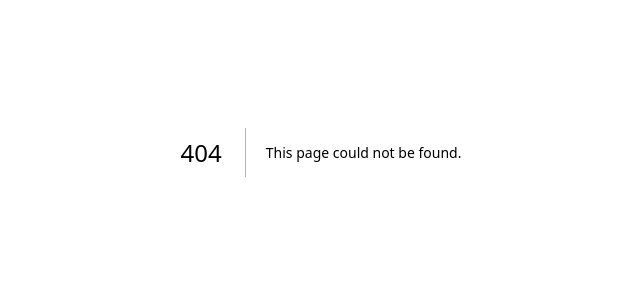
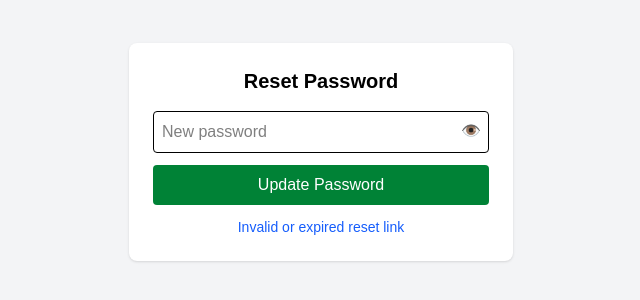
Before and after one commit to Ademiday00/dailyreportingsite, a Next.js app: page /forgotpassword in a window 1280 px wide. Before the commit this address had no page. Shown: the part 248-548 px from the top of the page, without its empty margins (319-959 px from the left). Built offline with nearby package versions, Linux system fonts and the light colour scheme; no server answers.

Commit message:
updated-v

```diff
--- /dev/null
+++ b/app/forgotpassword/page.tsx
@@ -0,0 +1,96 @@
+"use client";
+
+import { useEffect, useState } from "react";
+import { supabase } from "@/lib/supabaseClient";
+import { useRouter } from "next/navigation";
+
+export default function ResetPassword() {
+  const router = useRouter();
+
+  const [password, setPassword] = useState("");
+  const [message, setMessage] = useState("");
+  const [loading, setLoading] = useState(false);
+
+  // 👁️ NEW: toggle password visibility
+  const [showPassword, setShowPassword] = useState(false);
+
+  useEffect(() => {
+    const checkSession = async () => {
+      const { data } = await supabase.auth.getSession();
+
+      if (!data.session) {
+        setMessage("Invalid or expired reset link");
+      }
+    };
+
+    checkSession();
+  }, []);
+
+  const handleUpdate = async () => {
+    setLoading(true);
+    setMessage("");
+
+    const { error } = await supabase.auth.updateUser({
+      password,
+    });
+
+    if (error) {
+      setMessage(error.message);
+      setLoading(false);
+      return;
+    }
+
+    setMessage("Password updated successfully ✅");
+
+    setTimeout(() => {
+      router.push("/login");
+    }, 2000);
+
+    setLoading(false);
+  };
+
+  return (
+    <div className="h-screen flex items-center justify-center bg-gray-100">
+      <div className="bg-white p-6 rounded-lg shadow w-full max-w-sm">
+
+        <h2 className="text-xl font-bold mb-4 text-center text-black">
+          Reset Password
+        </h2>
+
+        {/* PASSWORD FIELD WITH EYE TOGGLE */}
+        <div className="relative mb-3">
+          <input
+            type={showPassword ? "text" : "password"}
+            placeholder="New password"
+            className="w-full border p-2 pr-10 rounded text-black"
+            value={password}
+            onChange={(e) => setPassword(e.target.value)}
+          />
+
+          {/* 👁️ TOGGLE BUTTON */}
+          <button
+            type="button"
+            onClick={() => setShowPassword(!showPassword)}
+            className="absolute right-2 top-2 text-black"
+          >
+            {showPassword ? "x" : "👁️"}
+          </button>
+        </div>
+
+        <button
+          onClick={handleUpdate}
+          disabled={loading}
+          className="w-full bg-green-700 text-white py-2 rounded"
+        >
+          {loading ? "Updating..." : "Update Password"}
+        </button>
+
+        {message && (
+          <p className="text-center text-sm mt-3 text-blue-600">
+            {message}
+          </p>
+        )}
+      </div>
+    </div>
+  );
+}
--- a/app/login/page.tsx
+++ b/app/login/page.tsx
@@ -165,6 +165,12 @@ export default function Login() {
           </p>
 
         </div>
+        <p
+  className="text-right text-sm text-blue-600 cursor-pointer mb-3"
+  onClick={() => router.push("/forgotpassword")}
+>
+  Forgot Password?
+</p>
       </div>
     </div>
   );
--- /dev/null
+++ b/app/resetpassword/page.tsx
@@ -0,0 +1,58 @@
+"use client";
+
+import { useState } from "react";
+import { supabase } from "@/lib/supabaseClient";
+import { useRouter } from "next/navigation";
+
+export default function ResetPassword() {
+  const router = useRouter();
+  const [password, setPassword] = useState("");
+  const [message, setMessage] = useState("");
+
+  const handleUpdate = async () => {
+    const { error } = await supabase.auth.updateUser({
+      password,
+    });
+
+    if (error) {
+      setMessage(error.message);
+    } else {
+      setMessage("Password updated successfully ");
+
+      setTimeout(() => {
+        router.push("/login");
+      }, 2000);
+    }
+  };
+
+  return (
+    <div className="h-screen flex items-center justify-center bg-gray-100">
+      <div className="bg-white p-6 rounded-lg shadow w-full max-w-sm">
+        <h2 className="text-xl font-bold mb-4 text-center">
+          Reset Password
+        </h2>
+
+        <input
+          type="password"
+          placeholder="New password"
+          className="w-full border p-2 rounded mb-3"
+          value={password}
+          onChange={(e) => setPassword(e.target.value)}
+        />
+
+        <button
+          onClick={handleUpdate}
+          className="w-full bg-green-700 text-white py-2 rounded"
+        >
+          Update Password
+        </button>
+
+        {message && (
+          <p className="text-center text-sm mt-3 text-blue-600">
+            {message}
+          </p>
+        )}
+      </div>
+    </div>
+  );
+}
--- a/app/signup/page.tsx
+++ b/app/signup/page.tsx
@@ -247,7 +247,7 @@ export default function Signup() {
               onClick={() => setShowPassword(!showPassword)}
               className="absolute right-3 top-10 text-gray-600"
             >
-              {showPassword ? "🙈" : "👁️"}
+              {showPassword ? "x" : "👁️"}
             </button>
           </div>
 
```
